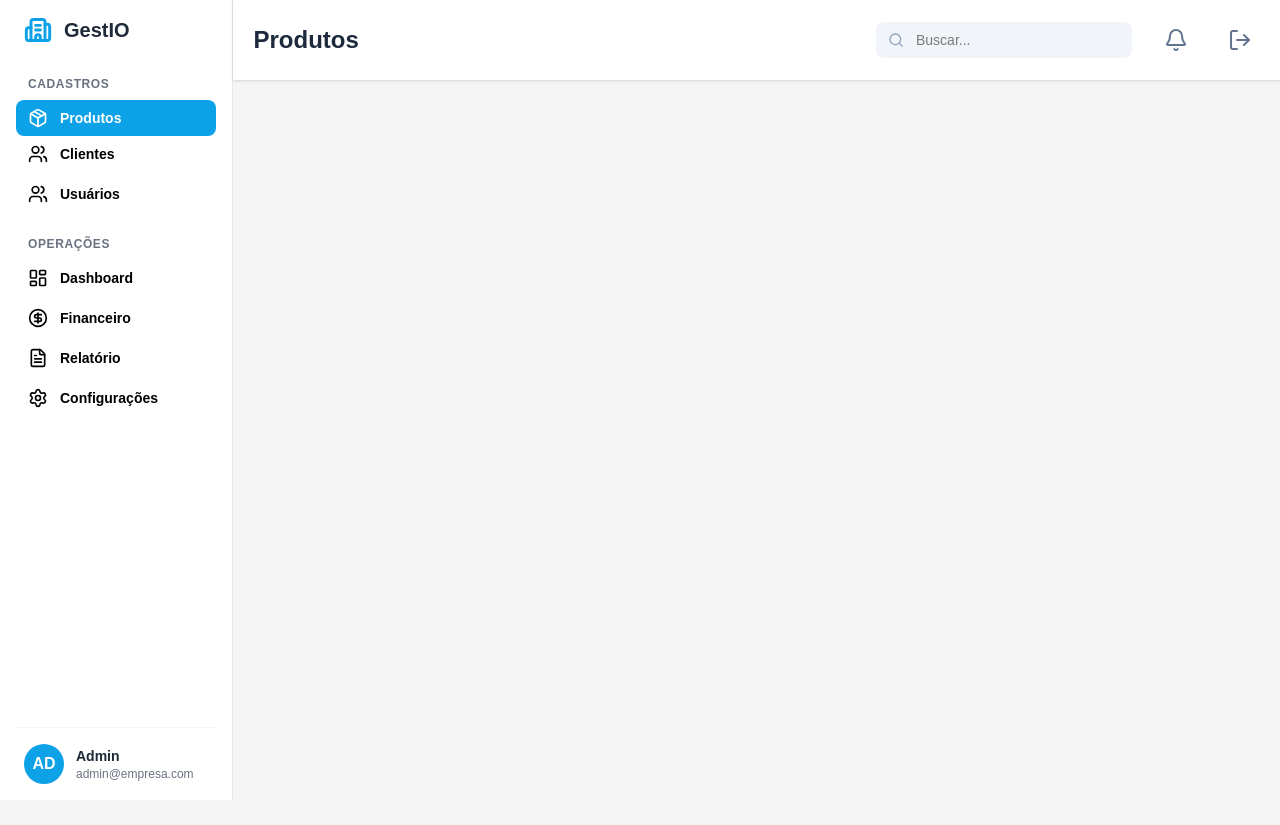
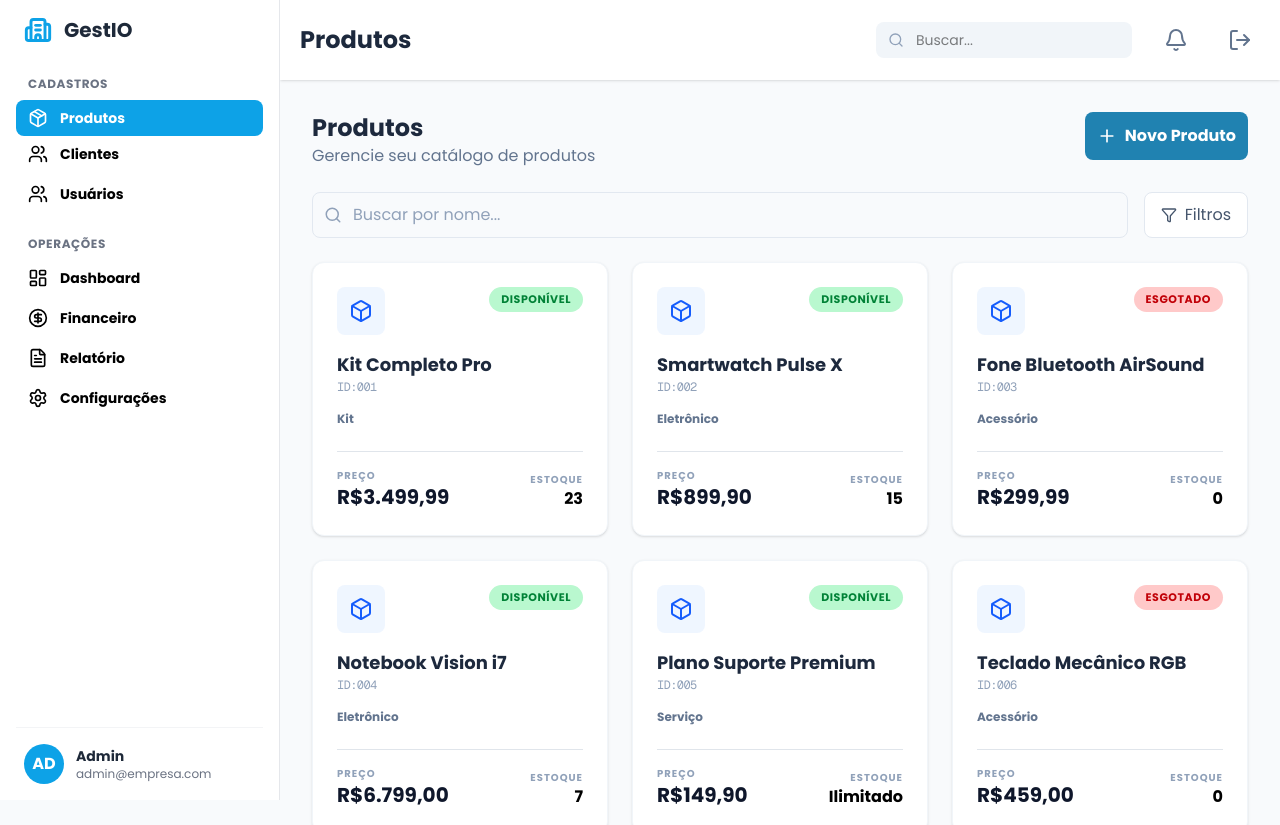
Before and after one commit to I-Samuel-I/Gestio, a Next.js app in the folder frontend/: page /products in a window 1280 px wide. Shown: the top 825 px of the page. Before the commit the page ends 800 px from the top, so only its background shows below. Built offline with nearby package versions, Linux system fonts and the light colour scheme.

Commit message:
feat: add products page

```diff
--- a/frontend/src/app/globals.css
+++ b/frontend/src/app/globals.css
@@ -1,14 +1,26 @@
 @import "tailwindcss";
 
 :root {
-  --background: #ffffff;
-  --foreground: #171717;
+  --background: #F5F5F5;
+  --text-default: black;
+  --hover-bg: #0DA2E7;
+  --hover-bg-opacity:#E7F6FE;
+  --secondary-text:#62748e;
+  --text-title:#1d293d;
+  --focus-input:#2082B1;
+  --border:#ffffff33;
+  --border-input: #e2e8f0;
+  --text-blue: #2082B1;
+  --bg-gradient-2: #3890B9;
+  --bg-gradient-1: #2082B1
+
 }
 
 @theme inline {
   --color-foreground: var(--foreground);
   --font-sans: var(--font-geist-sans);
   --font-mono: var(--font-geist-mono);
+  --font-poppins: var(--font-poppins);
 }
 
 @media (prefers-color-scheme: dark) {
@@ -21,5 +33,5 @@
 body {
   color: black;
   background-color:#F5F5F5 ;
-  font-family: Arial, Helvetica, sans-serif;
+  font-family: var(--font-poppins),sans-serif;
 }
--- a/frontend/src/app/layout.tsx
+++ b/frontend/src/app/layout.tsx
@@ -1,6 +1,13 @@
 import type { Metadata } from "next";
-import { Geist, Geist_Mono } from "next/font/google";
+import { Geist, Geist_Mono, Poppins } from "next/font/google";
 import "./globals.css";
+
+
+const poppins = Poppins({
+  variable: "--font-poppins",
+  subsets: ["latin"],
+  weight: ["400", "700"],
+});
 
 const geistSans = Geist({
   variable: "--font-geist-sans",
@@ -25,7 +32,8 @@ export default function RootLayout({
   return (
     <html lang="pt-br">
       <body
-        className={`${geistSans.variable} ${geistMono.variable} antialiased`}
+      suppressHydrationWarning
+        className={`${geistSans.variable} ${geistMono.variable} ${poppins.variable} antialiased`}
       >
         {children}
       </body>
--- a/frontend/src/app/login/page.tsx
+++ b/frontend/src/app/login/page.tsx
@@ -12,7 +12,7 @@ export default function Login() {
                     <header className="space-y-2">
                         <div className="flex items-center gap-2 text-[#2082B1]">
                             <Building2 size={32} className="bg-[#2082B1] text-white p-1.5 rounded-lg" />
-                            <h1 className="text-2xl font-bold text-slate-800">GestIO</h1>
+                            <h1 className="text-2xl font-bold text-slate-900">GestIO</h1>
                         </div>
 
                         <div className="pt-6">
@@ -36,14 +36,14 @@ export default function Login() {
                         <div className="flex items-center justify-between text-sm">
                             <div className="flex items-center gap-2">
                                 <input type="checkbox" id="remember-me" className="rounded border-gray-300 text-[#2082B1] focus:ring-[#2082B1]" />
-                                <label htmlFor="remember-me" className="text-slate-600 cursor-pointer">Lembrar de mim</label>
+                                <label htmlFor="remember-me" className="text-slate-500 cursor-pointer">Lembrar de mim</label>
                             </div>
                             <p className="text-[#2082B1] font-semibold hover:underline cursor-pointer">Esqueceu a senha?</p>
                         </div>
                         <ButtonForm text="Entrar" type="submit" />
                     </form>
                     <Link href="/register">
-                        <p className="text-center text-sm text-slate-600">
+                        <p className="text-center text-sm text-slate-500">
                             Não tem uma conta? <span className="text-[#2082B1] font-bold cursor-pointer hover:underline">Criar conta</span>
                         </p>
                     </Link>
--- a/frontend/src/app/products/page.tsx
+++ b/frontend/src/app/products/page.tsx
@@ -1,11 +1,91 @@
 import Header from "@/components/header";
 import Navbar from "@/components/navbar";
+import { Filter, Search, Plus, Box } from "lucide-react";
+import { products } from "@/mock/products";
+import Input from "@/components/input";
 
-export default  function  Products () {
-    return (
-        <main className="flex">
-            <Navbar/>
-            <Header title="Produtos"/>
-        </main>
-    )
+
+export default function Products() {
+  return (
+    <main className="flex min-h-screen bg-slate-50">
+      <Navbar />
+
+      <div className="flex flex-col flex-1 md:ml-50 lg:ml-70">
+        <Header title="Produtos" />
+
+        <div className="p-8 space-y-6">
+          {/* Hero section */}
+          <section className="flex  flex-col sm:flex-row  justify-between items-start">
+            <div>
+              <h1 className="text-2xl font-bold text-slate-800">Produtos</h1>
+              <p className="text-slate-500">Gerencie seu catálogo de produtos</p>
+            </div>
+            <button className="flex w-full mt-5 justify-center sm:mt-0 sm:w-fit items-center gap-2 bg-[#2082B1] hover:bg-[#1a6a8f] hover:cursor-pointer text-white font-bold p-3 rounded-lg transition-colors">
+              <Plus className="w-5 h-5" />
+              Novo Produto
+            </button>
+
+          </section>
+
+          {/* Filter */}
+          <section className="flex flex-col  sm:flex-row gap-4">
+            <Input
+              type="text"
+              placeholder="Buscar por nome..."
+              icon={Search}
+            />
+            <button className="flex items-center justify-center gap-2 px-4 py-2 border border-slate-200 rounded-lg bg-white text-slate-600 hover:bg-slate-50 transition-all font-medium">
+              <Filter className="w-4 h-4" />
+              Filtros
+            </button>
+          </section>
+
+          {/* Grid products */}
+          <section className="grid grid-cols-1 md:grid-cols-2 lg:grid-cols-3 gap-6">
+            {products.map((product) => (
+              <div key={product.id} className="bg-white p-6 rounded-xl border border-slate-100 shadow-sm hover:shadow-md transition-shadow">
+
+                <div className="flex justify-between items-start mb-4">
+                  <div className="p-3 bg-blue-50 rounded-lg">
+                    <Box className="w-6 h-6 text-blue-600" />
+                  </div>
+                  <span className={`px-3 py-1 rounded-full text-[11px] font-bold uppercase tracking-wider ${product.status === 'Disponível' ? 'bg-green-200 text-green-700' :
+                    product.status === 'Esgotado' ? 'bg-red-200 text-red-700' : 'bg-yellow-100 text-yellow-700'
+                    }`}>
+                    {product.status}
+                  </span>
+                </div>
+
+                <div className="mb-4">
+                  <h2 className="text-lg font-bold text-slate-800">{product.name}</h2>
+                  <p className="text-xs text-slate-400 font-mono uppercase tracking-tighter">ID:{product.id.toString().padStart(3, '0')}</p>
+                </div>
+
+                <div className="flex gap-2 mb-6">
+                  <span className="text-slate-500 rounded-full text-xs font-semibold">
+                    {product.type}
+                  </span>
+                </div>
+
+                <hr className="border-[#E0E5EB] mb-4" />
+
+                <div className="flex justify-between items-end">
+                  <div>
+                    <p className="text-[10px] text-slate-400 uppercase font-bold tracking-widest">Preço</p>
+                    <h3 className="text-xl font-bold text-slate-900">{product.value}</h3>
+                  </div>
+                  <div className="text-right">
+                    <p className="text-[10px] text-slate-400 uppercase font-bold tracking-widest">Estoque</p>
+                    <h3 className=" font-bold 'text-slate-900">
+                      {product.stock}
+                    </h3>
+                  </div>
+                </div>
+              </div>
+            ))}
+          </section>
+        </div>
+      </div>
+    </main>
+  );
 }
--- a/frontend/src/components/header.tsx
+++ b/frontend/src/components/header.tsx
@@ -1,4 +1,4 @@
-import { Bell, LogOut, Search } from "lucide-react";
+import { Bell, LogOut, Menu, Search } from "lucide-react";
 
 type HeaderProps = {
     title: string;
@@ -9,7 +9,7 @@ export default function Header({ title }: HeaderProps) {
         <header className="flex h-fit w-full items-center justify-between p-5 bg-white shadow-sm">
             <h1 className="text-2xl font-semibold text-slate-800">{title}</h1>
 
-            <article className="flex items-center gap-6">
+            <article className="flex items-center gap-3 sm:gap-6">
                 <div className="hidden relative sm:flex items-center">
                     <Search className="absolute left-3 w-4 h-4 text-slate-400" />
                     <input
@@ -18,6 +18,9 @@ export default function Header({ title }: HeaderProps) {
                         className="pl-10 pr-4 py-2 bg-slate-100 border-none rounded-lg text-sm focus:ring-2 focus:ring-[#2082B1] outline-none w-64 transition-all"
                     />
                 </div>
+                <button className=" sm:hidden">
+                    <Menu className="text-slate-500 hover:text-[#0DA2E7] hover:bg-[#E7F6FE] rounded-full transition-colors hover:cursor-pointer w-6 h-6" />
+                </button>
                 <button className="relative p-2 text-slate-500 hover:text-[#0DA2E7] hover:bg-[#E7F6FE] rounded-full transition-colors hover:cursor-pointer">
                     <Bell className="w-6 h-6" />
                     {/* <span className="absolute top-1 right-1 flex h-5 w-5 items-center justify-center rounded-full bg-red-500 text-[10px] font-bold text-white border-2 border-white">
--- a/frontend/src/components/input.tsx
+++ b/frontend/src/components/input.tsx
@@ -16,7 +16,7 @@ export default function Input({ label, error, icon: Icon, ...props }: InputProps
         )}
         <input
           {...props}
-          className={`w-full py-2.5 rounded-lg border border-slate-200 bg-slate-50 outline-none transition-all
+          className={`w-full  py-2.5 rounded-lg border border-slate-200 bg-slate-50 outline-none transition-all
             focus:border-[#2082B1] focus:ring-2 focus:ring-[#2082B1]/10
             ${Icon ? 'pl-10' : 'pl-4'} pr-4 text-slate-900 placeholder:text-slate-400`}
         />
--- a/frontend/src/components/navbar.tsx
+++ b/frontend/src/components/navbar.tsx
@@ -17,7 +17,7 @@ export default function Navbar() {
     const [activeItem, setActiveItem] = useState<string>("Produtos");
 
     return (
-        <nav className="hidden md:flex  flex-col w-50 lg:w-70 h-screen bg-white border-r border-gray-200 p-4 justify-between">
+        <nav className="hidden md:flex md:fixed  flex-col w-50 lg:w-70 h-screen bg-white border-r border-gray-200 p-4 justify-between">
             <div>
                 {/* Logo Section */}
                 <div className="flex items-center gap-3 px-2 mb-8">
@@ -25,7 +25,6 @@ export default function Navbar() {
                     <h1 className="text-xl font-bold text-gray-800">GestIO</h1>
                 </div>
 
-                {/* Cadastros */}
                 <div className="mb-6">
                     <h2 className="px-3 text-xs font-semibold text-gray-500 uppercase tracking-wider mb-2">
                         Cadastros
@@ -52,7 +51,7 @@ export default function Navbar() {
                     </ul>
                 </div>
 
-                {/* Operações */}
+
                 <div>
                     <h2 className="px-3 text-xs font-semibold text-gray-500 uppercase tracking-wider mb-2">
                         Operações
@@ -98,7 +97,6 @@ export default function Navbar() {
     );
 }
 
-// Sub-componente para os itens da lista
 function NavItem({ icon, label, active, onClick }) {
     return (
         <li>
--- a/frontend/src/mock/products.ts
+++ b/frontend/src/mock/products.ts
@@ -1,4 +1,4 @@
-export const Products = [
+export const products = [
   {
     id: 1,
     name: "Kit Completo Pro",
```
